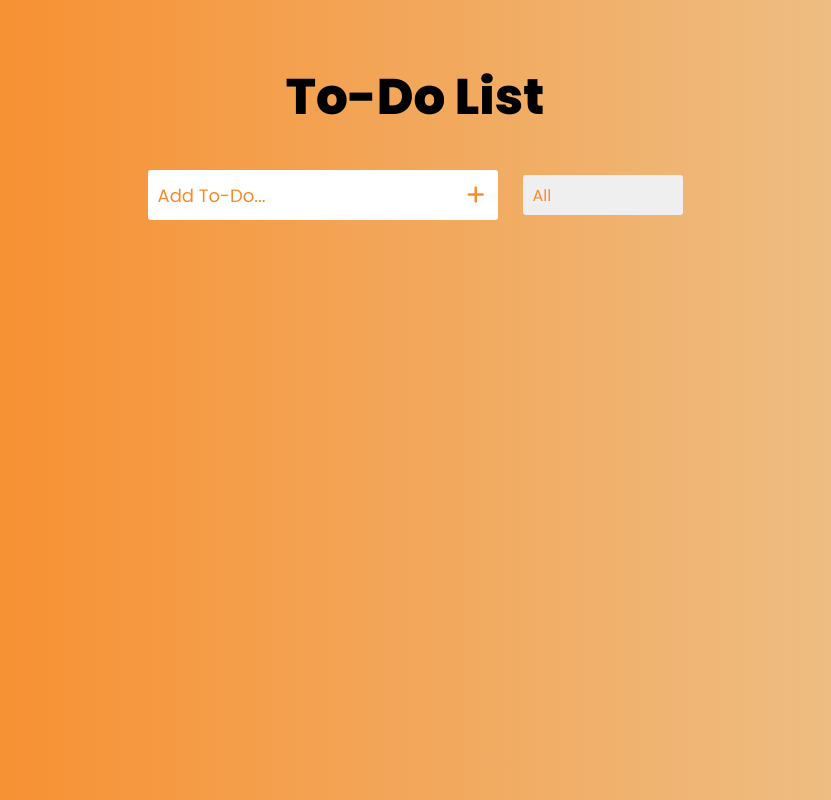
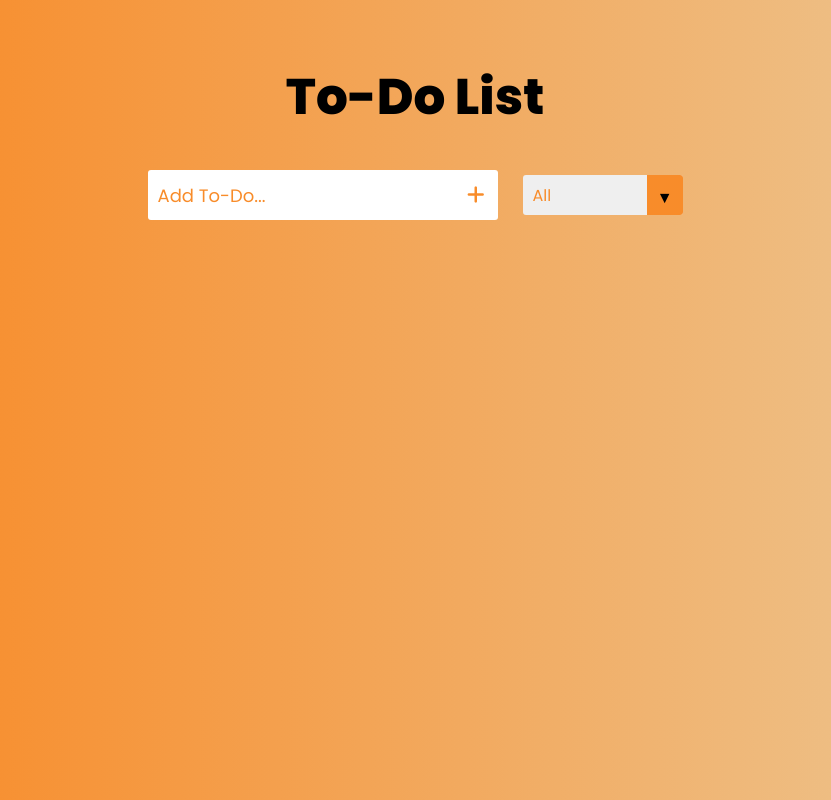
Before and after one commit to azamatjonweb/to-do, a plain HTML site: page index.html in a window 1280 px wide. Shown: the whole page, without its empty margins (225-1056 px from the left). Drawn offline with Linux system fonts and the light colour scheme.

Commit message:
style edit

```diff
--- a/css/styles.css
+++ b/css/styles.css
@@ -100,7 +100,7 @@ header h1 {
 }
 
 .add-container .select::after {
-    /* content: "\25BC"; */
+    content: "\25BC";
     position: absolute;
     background-color: #f88c2a;
     top: 0;
```
